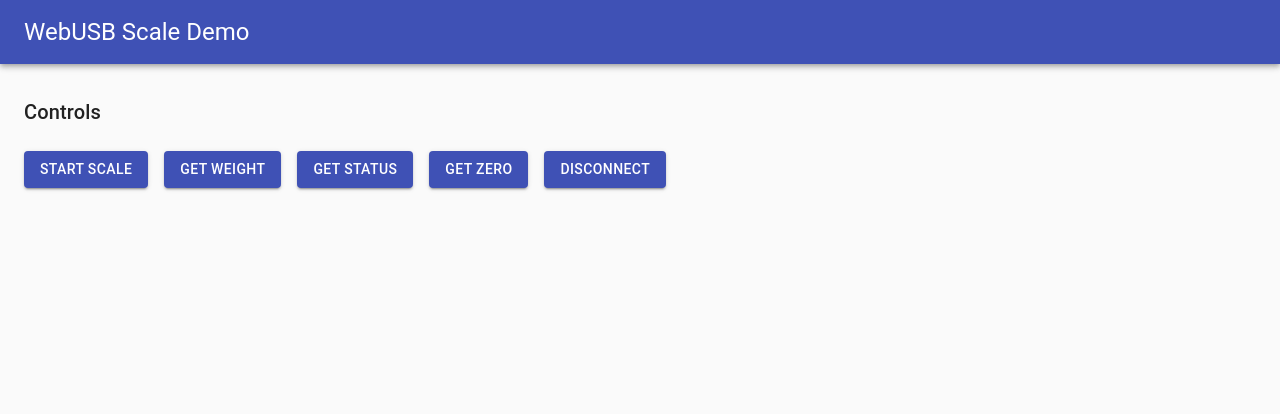
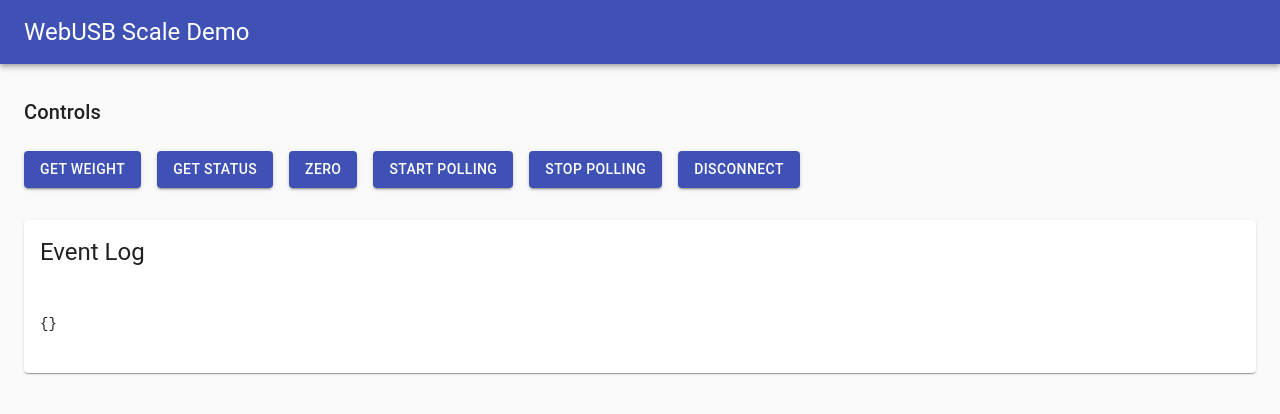
Before and after one commit to chris-rudmin/serial-nci-scale, a React app: page / in a window 1280 px wide. Shown: the top 414 px of the page. Built offline with nearby package versions, Linux system fonts and the light colour scheme.

Commit message:
Add Polling and UI for testing

```diff
--- a/src/example/App.js
+++ b/src/example/App.js
@@ -1,3 +1,4 @@
+import React, { useState } from 'react';
 import SerialWebUSBScale from '../serial-webusb-scale';
 import { Button } from '@material-ui/core';
 import { makeStyles } from '@material-ui/core/styles';
@@ -5,30 +6,36 @@ import AppBar from '@material-ui/core/AppBar';
 import Toolbar from '@material-ui/core/Toolbar';
 import Container from '@material-ui/core/Container';
 import Typography from '@material-ui/core/Typography';
+import Card from '@material-ui/core/Card';
+import CardHeader from '@material-ui/core/CardHeader';
+import CardContent from '@material-ui/core/CardContent';
 
 
 const useStyles = makeStyles(theme => ({
   button: {
     marginTop: theme.spacing(2),
-    marginRight: theme.spacing(2)
+    marginRight: theme.spacing(2),
+    marginBottom: theme.spacing(4),
   },
   container: {
-    marginTop: theme.spacing(4)
+    marginTop: theme.spacing(4),
   }
 }));
 
 export default function App() {
   const classes = useStyles();
-  let scale;
+  const [scaleData, setScaleData] = useState({});
+  const [eventTimeStamp, setEventTimeStamp] = useState();
+  let scale = new SerialWebUSBScale({});
 
-  const startScale = async () => {
-    scale = new SerialWebUSBScale({});
+  const setData = ({detail, timeStamp}) => {
+    setScaleData(detail);
+    setEventTimeStamp(new Date(timeStamp).toString());
   };
 
-  const getWeight = () => scale.getWeight();
-  const getStatus = () => scale.getStatus();
-  const zero = () => scale.zero();
-  const disconnect = () => scale.disconnect();
+  scale.addEventListener('weight', setData);
+  scale.addEventListener('status', setData);
+  scale.addEventListener('settled', setData);
 
   return (
     <div>
@@ -45,25 +52,41 @@ export default function App() {
           Controls
         </Typography>
 
-        <Button className={classes.button} variant="contained" color="primary" onClick={startScale}>
-          Start Scale
-        </Button>
-
-        <Button className={classes.button} variant="contained" color="primary" onClick={getWeight}>
+        <Button className={classes.button} variant="contained" color="primary" onClick={() => scale.getWeight().then(weight => console.log(weight))}>
           Get Weight
         </Button>
 
-        <Button className={classes.button} variant="contained" color="primary" onClick={getStatus}>
+        <Button className={classes.button} variant="contained" color="primary" onClick={() => scale.getStatus().then(status => console.log(status))}>
           Get Status
         </Button>
 
-        <Button className={classes.button} variant="contained" color="primary" onClick={zero}>
-          Get Zero
+        <Button className={classes.button} variant="contained" color="primary" onClick={() => scale.zero()}>
+          Zero
         </Button>
 
-        <Button className={classes.button} variant="contained" color="primary" onClick={disconnect}>
+        <Button className={classes.button} variant="contained" color="primary" onClick={() => scale.startPolling()}>
+          Start Polling
+        </Button>
+
+        <Button className={classes.button} variant="contained" color="primary" onClick={() => scale.stopPolling()}>
+          Stop Polling
+        </Button>
+
+        <Button className={classes.button} variant="contained" color="primary" onClick={() => scale.disconnect()}>
           Disconnect
         </Button>
+
+        <Card>
+          <CardHeader
+            title="Event Log"
+            subheader={eventTimeStamp}
+          />
+          <CardContent>
+            <Typography variant="subtitle2" display="block">
+              <div><pre>{JSON.stringify(scaleData, null, 2) }</pre></div>
+            </Typography>
+          </CardContent>
+        </Card>
       </Container>
     </div>
   );
--- a/src/serial-webusb-scale.js
+++ b/src/serial-webusb-scale.js
@@ -1,111 +1,201 @@
 
 const filters = [
-  { vendorId: 0x1A86, productId: 0x7523 }, // CH340 serial converter
+  { usbVendorId: 0x1A86, usbProductId: 0x7523 }, // CH340 serial converter
 ];
 
 // 7e1 byte format
 const psUsbConfig = {
-  baudrate: 9600,
-  databits: 7,
-  stopbits: 1,
+  baudRate: 9600,
+  dataBits: 7,
+  stopBits: 1,
   parity: 'even',
 };
 
 // USB default commands
 const Scp12Commands = {
-  CR: parseInt(0x0d, 16), // Carriage Return
-  W:  parseInt(0x57, 16), // Get Weight
-  S:  parseInt(0x53, 16), // Get Status
-  Z:  parseInt(0x5a, 16), // Zero
+  CR: parseInt('0d', 16), // Carriage Return
+  W:  parseInt('57', 16), // Get Weight
+  S:  parseInt('53', 16), // Get Status
+  Z:  parseInt('5a', 16), // Zero
 };
 
-// EH-SCP commands
-const EhScpCommands = {
-  getWeight:      0x570d, // W
-  zero:           0x5a0d, // Z
-  standardWeight: 0x4c0d, // L
-  metricWeight:   0x4b0d, // K
-};
-
-// DB9 single mode commands
-const SingleCommands = {
-  getWeight:  0x570d, // W
-  getStatus:  0x530d, // S
-  zero:       0x5a0d, // Z
-  tare:       0x540d, // T
-  changeUnit: 0x550d, // U
-  toggleHold: 0x4c0d, // L
-  powerOff:   0x580d, // X
+const eventDefaults = {
+  type: null,
+  weight: null,
+  units: null,
+  status: {}
 };
 
 
+// Implements NCI (or H-100), (or 3825) protocol
+// No Handshake.
 export default class SerialWebUSBScale extends EventTarget {
-  constructor({ onSettled = () => {}, portConfig }) {
+  constructor() {
     super();
-    this.onSettled = onSettled;
-    this.devicePromise = this.initDevice();
+    this.isConnected = false;
+    this.isPolling = false;
+    this.lastSettled = Object.assign({}, eventDefaults);
+    this.decoder = new TextDecoder('windows-1252');
   }
 
-  async initDevice() {
-    this.device = await navigator.usb.requestDevice({ filters });
-    await this.device.open();
-    if (this.device.configuration === null) {
-      await this.device.selectConfiguration(1);
+  async initPort() {
+    if (!this.isConnected) {
+      this.port = await navigator.serial.requestPort({ filters });
+      await this.port.open(psUsbConfig);
+      this.reader = this.port.readable.getReader();
+      this.writer = this.port.writable.getWriter();
+      this.isConnected = true;
+      this.readLoop();
     }
-    await this.device.claimInterface(0);
 
-    // Set Data Terminal Ready signal
-    const setDTR = await this.device.controlTransferOut({
-      'requestType': 'vendor',
-      'recipient': 'device',
-      'request': 0x22,
-      'value': 0x01,
-      'index': 0x01
-    });
-
-    console.log(setDTR);
-
-    this.readLoop();
+    return this.port;
   }
 
   async disconnect () {
-
-    // Turn Off Data Terminal Ready signal
-    await this.device.controlTransferOut({
-      'requestType': 'vendor',
-      'recipient': 'device',
-      'request': 0x22,
-      'value': 0x00,
-      'index': 0x01
-    });
-    return this.device.close();
+    if (this.isConnected) {
+      this.isConnected = false;
+      await this.getWeight(); // Await one last poll to complete before disconnecting
+      this.reader.releaseLock();
+      this.writer.releaseLock();
+      return this.port.close();
+    }
   }
 
-  // send typedArray
   send (data) {
-    return this.device.transferOut(2, data.buffer);
+    return this.initPort().then(() => {
+      return this.writer.write(data).catch((e) => {
+        console.error(e);
+        this.disconnect();
+      });
+    });
+  }
+
+  byteString(n) {
+    if (n < 0 || n > 255 || n % 1 !== 0) {
+        throw new Error(n + " does not fit in a byte");
+    }
+    return ("000000000" + n.toString(2)).substr(-8)
+  }
+
+  // Status is two byte code
+  parseStatus(data) {
+    const firstByte = this.byteString(data[0]);
+    const secondByte = this.byteString(data[1]);
+
+    return {
+      stable: firstByte.charAt(0) === '1' ? true : false,
+      atZero: firstByte.charAt(1) === '0' ? true : false,
+      ramError: firstByte.charAt(2) === '0' ? true : false,
+      eepRomError: firstByte.charAt(3) === '0' ? true : false,
+      underCapacity: secondByte.charAt(0) === '1' ? true : false,
+      overCapacity: secondByte.charAt(1) === '1' ? true : false,
+      romError: secondByte.charAt(2) === '0' ? true : false,
+      calibrationError: secondByte.charAt(3) === '0' ? true : false,
+    }
+  }
+
+  parseResponses(data) {
+    const output = {};
+
+    switch (data.length) {
+      case 15: // <LF>p00xxxxxUU<CR>hh<ETX>
+        output.type = 'weight';
+        output.weight = parseInt(this.decoder.decode(data.subarray(1, 9)).trim(), 10);
+        output.units = this.decoder.decode(data.subarray(9, 11)).trim();
+        output.status = this.parseStatus(data.subarray(12, 14));
+        break;
+
+      case 14: // <LF>pxxx.xxUU<CR>hh<ETX>
+        output.type = 'weight';
+        output.weight = parseInt(this.decoder.decode(data.subarray(1, 8)).trim(), 10);
+        output.units = this.decoder.decode(data.subarray(8, 10)).trim();
+        output.status = this.parseStatus(data.subarray(11, 13));
+        break;
+
+      case 13: // <LF>pxxxxxUU<CR>hh<ETX>
+        output.type = 'weight';
+        output.weight = parseInt(this.decoder.decode(data.subarray(1, 7)).trim(), 10);
+        output.units = this.decoder.decode(data.subarray(7, 9)).trim();
+        output.status = this.parseStatus(data.subarray(10, 12));
+        break;
+
+      case 5: // <LF>hh<CR><ETX>
+        output.type = 'status';
+        output.status = this.parseStatus(data.subarray(1, 3));
+        break;
+
+      case 4: // <LF>? <CR>
+        console.warn('Unrecognized command received');
+        break;
+
+      default:
+        console.log('Unrecognized response payload', data);
+    }
+
+    return output;
   }
 
   readLoop() {
-    return this.device.transferIn(2, 64).then(result => {
-      console.log('dataIn:');
-      console.log(result);
-      return this.readLoop();
+    return this.reader.read().then(({ value, done }) => {
+
+      // Keep read loop open while connected
+      if (this.isConnected) {
+        this.readLoop();
+      }
+
+      const data = this.parseResponses(value);
+
+      // Publish event
+      if (data.type){
+        this.dispatchEvent(new CustomEvent(data.type, {detail: {...data}}))
+      }
+
+      if (data.type === 'weight' && this.lastSettled.weight !== data.weight && data.status.stable) {
+        this.lastSettled = data;
+        this.dispatchEvent(new CustomEvent('settled', {detail: {...data}}));
+      }
+    }).catch((e) => {
+      console.error(e);
+      return this.disconnect();
     });
   }
 
+  startPolling() {
+    this.isPolling = true;
+    const poll = setInterval(() => this.isPolling ? this.getWeight() : clearInterval(poll), 250);
+  }
+
+  stopPolling() {
+    this.isPolling = false;
+  }
+
   getWeight() {
-    const { W, CR } = Scp12Commands;
-    return this.send(Uint8Array.from([W, CR]));
+    return new Promise(resolve => {
+      const { W, CR } = Scp12Commands;
+      const onWeight = (e) => {
+        console.log(e);
+        this.removeEventListener('weight', onWeight);
+        resolve(e.detail);
+      };
+      this.addEventListener('weight', onWeight);
+      this.send(new Uint8Array([W, CR]));
+    });
   }
 
   getStatus() {
-    const { S, CR } = Scp12Commands;
-    return this.send(Uint8Array.from([S, CR]));
+    return new Promise(resolve => {
+      const { S, CR } = Scp12Commands;
+      const onStatus = ({detail}) => {
+        this.removeEventListener('status', onStatus);
+        resolve(detail);
+      };
+      this.addEventListener('status', onStatus);
+      this.send(new Uint8Array([S, CR]));
+    });
   }
 
   zero() {
     const { Z, CR } = Scp12Commands;
-    return this.send(Uint8Array.from([Z, CR]));
+    return this.send(new Uint8Array([Z, CR]));
   }
 };
```
